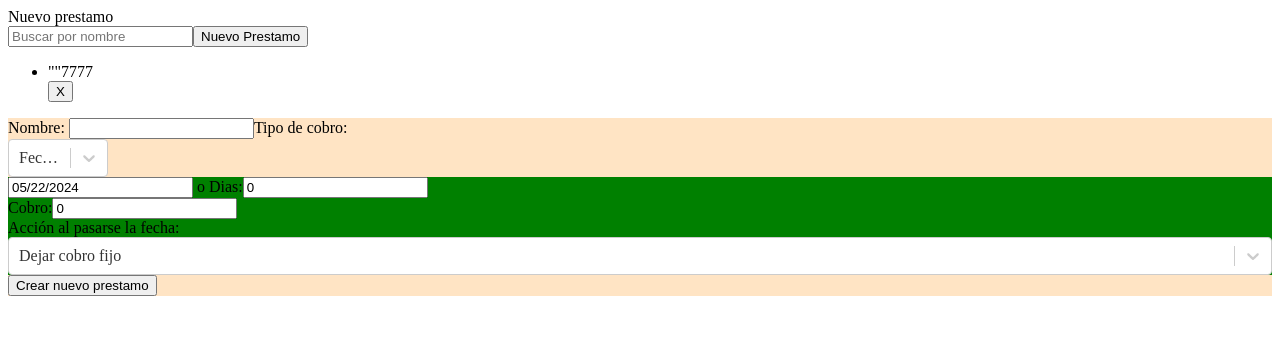
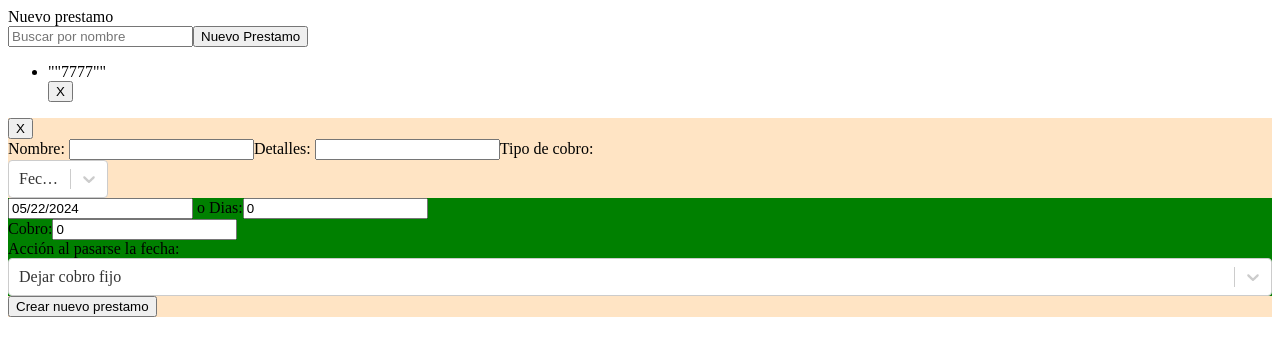
Before and after one commit to gabrieeeell/Prestamos, a React (Vite) app in the folder electron-vite-project/: page / in a window 1280 px wide. Both pictures are taken after a click on the button "Nuevo Prestamo". Shown: the top 356 px of the page. Built offline with nearby package versions, Linux system fonts and the light colour scheme; no server answers.

Commit message:
Los detalles ya se guardan en la bbdd y estos se muestran devuelta en el programa de react

```diff
--- a/electron-vite-project/src/main.tsx
+++ b/electron-vite-project/src/main.tsx
@@ -40,7 +40,7 @@ const Lista = () => {
 
   // State que se usara para guardar los prestamos
 
-  const [prestamos, cambiarPrestamos] = useState([{"_id":"","Nombre":"","Dias restantes":7777,"Cobro":Number}]);
+  const [prestamos, cambiarPrestamos] = useState([{"_id":"","Nombre":"","Dias restantes":7777,"Cobro":Number,"Detalles":""}]);
 
   // Solicitudes
 
@@ -75,10 +75,11 @@ const Lista = () => {
     cobroInicial:number,
     cadaCuantosDiasAumenta:number,
     acumulacionFija:number,
-    acumulacionPorcentual:number
+    acumulacionPorcentual:number,
+    detallesNuevoPrestamo:string
   ){
     await axios.post(
-      `http://127.0.0.1:8000/insertarMonto/${nombrePrestamo}/${tipoCobro}/${fechaLimitePrestamo}/${diasParaDevolucion}/${cobroFinal}/${opcionCobroFinal}/${cobroInicial}/${cadaCuantosDiasAumenta}/${acumulacionFija}/${acumulacionPorcentual}`)
+      `http://127.0.0.1:8000/insertarMonto/${nombrePrestamo}/${tipoCobro}/${fechaLimitePrestamo}/${diasParaDevolucion}/${cobroFinal}/${opcionCobroFinal}/${cobroInicial}/${cadaCuantosDiasAumenta}/${acumulacionFija}/${acumulacionPorcentual}/${detallesNuevoPrestamo}`)
 
     obtenerPrestamos()
   }
@@ -141,6 +142,10 @@ const Lista = () => {
 
   const [nombreNuevoPrestamo,setNombreNuevoPrestamo] = useState("")
 
+  // useState para guardar los detalles
+
+  const [detallesNuevoPrestamo,setdetallesNuevoPrestamo] = useState("")
+
   //Ventana Nuevo Prestamo
 
   const VentanaNuevoPrestamo = ({isOpen = false}) => {
@@ -149,16 +154,19 @@ const Lista = () => {
 
     return (
       <div className='ventanaNuevoPrestamoDiv'>
+        <button className='botonCancelarNuevoPrestamo' onClick={() => setVentanaNuevoPrestamoIsOpen(false)}>X</button>
         <div className='divNombreNuevoPrestamo'>
           <span>Nombre: </span>
           <input defaultValue={nombreNuevoPrestamo} onBlur={(e) => setNombreNuevoPrestamo(e.target.value)}></input>
+          <span>Detalles: </span>
+          <input defaultValue={detallesNuevoPrestamo} onBlur={(e) => setdetallesNuevoPrestamo(e.target.value)}></input>
           <span>Tipo de cobro: </span>
           <Select className='select' options={opcionesFechaOAcumulativo} onChange={selectFechaLimiteOAcumulativo} defaultValue={{label:fechaLimiteOAcumulativoSelected,value:fechaLimiteOAcumulativoSelected}}/>
         </div>
 
         <SeccionFechaLimiteOAcumulativo fechaLimiteIsSelected = {fechaLimiteOAcumulativoSelected}/>
         <div className="divBotonCrearNuevoPrestamo">
-            <button onClick={() => crearPrestamo(nombreNuevoPrestamo,fechaLimiteOAcumulativoSelected,fechaNuevoPrestamoString,diasParaLaDevolucion,cobro,aumentarCobroIsOpen,cobroInicial,cadaCuantosDias,aumentoFijo,aumentoPorcentual)}>Crear nuevo prestamo</button>
+          <button onClick={() => crearPrestamo(nombreNuevoPrestamo,fechaLimiteOAcumulativoSelected,fechaNuevoPrestamoString,diasParaLaDevolucion,cobro,aumentarCobroIsOpen,cobroInicial,cadaCuantosDias,aumentoFijo,aumentoPorcentual,detallesNuevoPrestamo)}>Crear nuevo prestamo</button>
         </div>
       </div>
     )
@@ -299,7 +307,7 @@ const Lista = () => {
         if (prestamo["Nombre"].toLowerCase().includes(nombreBuscador.toLowerCase())) {
           return (
             <div key={index}>
-              <li>{[JSON.stringify(prestamo["Nombre"]),JSON.stringify(prestamo["Dias restantes"]),JSON.stringify(prestamo["Cobro"])]}</li>
+              <li>{[JSON.stringify(prestamo["Nombre"]),JSON.stringify(prestamo["Dias restantes"]),JSON.stringify(prestamo["Cobro"]),JSON.stringify(prestamo["Detalles"])]}</li>
               <button onClick={() => handleFinalizarPrestamo(index)}>X</button>
             </div>
           );
```
Also changed, not shown: 1 other file (tests, documents, lock files or other folders). Lines whose indentation alone changed are shown as unchanged.
